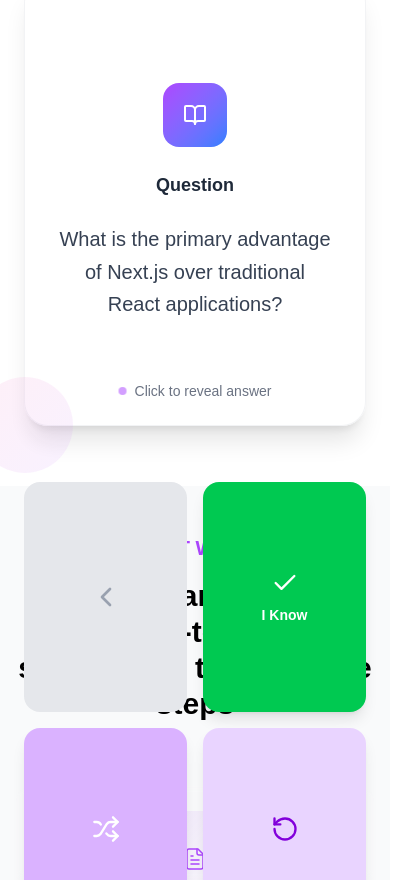
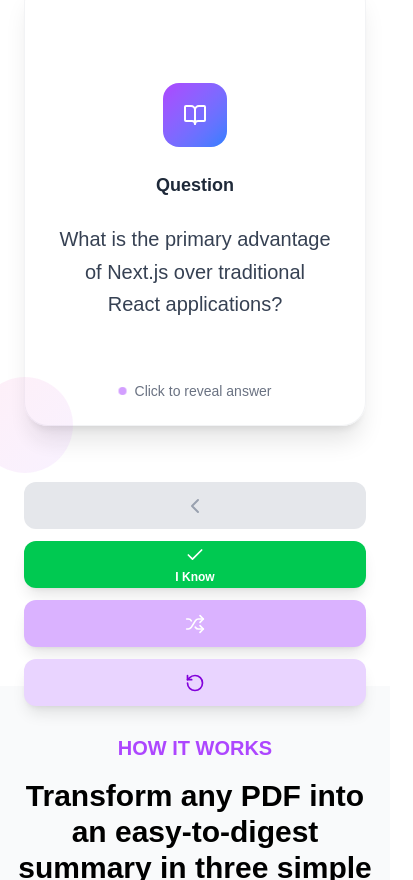
Before and after one commit to KeaMeng-ING/Learnify, a Next.js app: page / in a window 390 px wide. Shown: the part 1120-2000 px from the top of the page, 413 px wide, since content can reach past the window. Built offline with nearby package versions, Linux system fonts and the light colour scheme; no server answers.

Commit message:
Improve UI on home page

```diff
--- a/app/page.tsx
+++ b/app/page.tsx
@@ -8,7 +8,7 @@
 export default function Home() {
   console.log("sdf");
   return (
-    <div className="relative w-full">
+    <div className="relative w-full overflow-x-hidden">
       <BgGradient />
       <div className="flex flex-col">
         <HeroSection />
--- a/components/flashcards/QuizClient.tsx
+++ b/components/flashcards/QuizClient.tsx
@@ -18,6 +18,7 @@
 import ProgressBar from "@/components/flashcards/ProgressBar";
 import { Badge } from "@/components/ui/badge";
 import Link from "next/link";
+import { cn } from "@/lib/utils";
 
 type Quiz = {
   id: string;
@@ -39,11 +40,13 @@
   minRead,
   questions,
   id,
+  demoMode = false,
 }: {
   questions: Quiz[];
   title: string;
   minRead: number | null;
   id: string;
+  demoMode?: boolean;
 }) {
   const [currentIndex, setCurrentIndex] = useState(0);
   const [isFlipped, setIsFlipped] = useState(false);
@@ -401,41 +404,48 @@
         </div>
 
         {/* Navigation Controls - 2x2 Grid */}
-        <div className="w-full lg:w-[20%] grid grid-cols-2 gap-4 lg:gap-5 h-[28rem] lg:h-[32rem]">
+        <div
+          className={cn(
+            "w-full lg:w-[20%] grid gap-3 lg:gap-4 xl:gap-5 h-[14rem] sm:h-[24rem] lg:h-[32rem]",
+            demoMode ? "grid-cols-1 grid-rows-4" : "grid-cols-2"
+          )}
+        >
           {/* Previous Button */}
           <button
             onClick={prevCard}
             disabled={currentIndex === 0}
-            className={`flex items-center justify-center w-full rounded-2xl transition-all duration-300 ${
+            className={`flex items-center justify-center w-full rounded-xl lg:rounded-2xl transition-all duration-300 ${
               currentIndex === 0
                 ? "bg-gray-200 text-gray-400 cursor-not-allowed"
                 : "bg-white hover:bg-purple-50 text-purple-600 hover:text-purple-700 shadow-lg hover:shadow-xl hover:scale-105 border-2 border-purple-200"
             }`}
             title="Previous Card"
           >
-            <ChevronLeft size={32} />
+            <ChevronLeft size={24} className="lg:w-8 lg:h-8" />
           </button>
 
           {/* Action Button (I Know / Don't Know) */}
           {!isFlipped ? (
             <button
               onClick={markAsKnown}
-              className={`flex flex-col items-center justify-center gap-2 w-full rounded-2xl transition-all duration-300 ${
+              className={`flex flex-col items-center justify-center gap-1 lg:gap-2 w-full rounded-xl lg:rounded-2xl transition-all duration-300 ${
                 currentIndex === cards.length - 1
                   ? "bg-green-500 hover:bg-green-600 text-white shadow-lg hover:shadow-xl hover:scale-105"
                   : "bg-green-500 hover:bg-green-600 text-white shadow-lg hover:shadow-xl hover:scale-105"
               }`}
             >
-              <Check size={28} />
-              <span className="font-semibold text-sm lg:text-base">I Know</span>
+              <Check size={20} className="lg:w-7 lg:h-7" />
+              <span className="font-semibold text-xs lg:text-sm xl:text-base">
+                I Know
+              </span>
             </button>
           ) : (
             <button
               onClick={markAsUnknown}
-              className="flex flex-col items-center justify-center gap-2 w-full rounded-2xl bg-red-500 hover:bg-red-600 text-white transition-all duration-300 hover:scale-105 shadow-lg hover:shadow-xl"
+              className="flex flex-col items-center justify-center gap-1 lg:gap-2 w-full rounded-xl lg:rounded-2xl bg-red-500 hover:bg-red-600 text-white transition-all duration-300 hover:scale-105 shadow-lg hover:shadow-xl"
             >
-              <X size={28} />
-              <span className="font-semibold text-sm lg:text-base">
+              <X size={20} className="lg:w-7 lg:h-7" />
+              <span className="font-semibold text-xs lg:text-sm xl:text-base">
                 Don&#39;t Know
               </span>
             </button>
@@ -444,19 +454,19 @@
           {/* Shuffle Button */}
           <button
             onClick={shuffleCards}
-            className="flex items-center justify-center w-full rounded-2xl bg-purple-300 hover:bg-purple-400 text-white transition-all duration-300 hover:scale-105 shadow-lg hover:shadow-xl"
+            className="flex items-center justify-center w-full rounded-xl lg:rounded-2xl bg-purple-300 hover:bg-purple-400 text-white transition-all duration-300 hover:scale-105 shadow-lg hover:shadow-xl"
             title="Shuffle Cards"
           >
-            <Shuffle size={28} />
+            <Shuffle size={20} className="lg:w-7 lg:h-7" />
           </button>
 
           {/* Reset Button */}
           <button
             onClick={resetCards}
-            className="flex items-center justify-center w-full rounded-2xl bg-purple-200 hover:bg-purple-300 text-purple-700 transition-all duration-300 hover:scale-105 shadow-lg hover:shadow-xl"
+            className="flex items-center justify-center w-full rounded-xl lg:rounded-2xl bg-purple-200 hover:bg-purple-300 text-purple-700 transition-all duration-300 hover:scale-105 shadow-lg hover:shadow-xl"
             title="Reset Progress"
           >
-            <RotateCcw size={28} />
+            <RotateCcw size={20} className="lg:w-7 lg:h-7" />
           </button>
         </div>
       </div>
--- a/components/home/CTASection.tsx
+++ b/components/home/CTASection.tsx
@@ -20,8 +20,9 @@
         </div>
 
         <div className="text-center mb-16">
-          <h2 className="font-black text-3xl uppercase mb-4  text-black">
-            Ready to Save Hours of Learning?
+          <h2 className="font-black text-3xl  mb-4  text-black">
+            <span className="text-purple-600">Ready</span> to Save Hours of
+            Learning?
           </h2>
           <h3 className=" text-lg max-w-2xl mx-auto text-gray-400">
             Transform your documents into clear, fun and easy to learn with our
--- a/components/home/DemoSection.tsx
+++ b/components/home/DemoSection.tsx
@@ -6,7 +6,7 @@
 
 export default function DemoSection() {
   return (
-    <section className="relative">
+    <section className="relative mb-50">
       <div
         aria-hidden="true"
         className="pointer-events-none absolute inset-0 -z-10 transform-gpu overflow-hidden blur-3xl"
@@ -37,9 +37,10 @@
           <div className="w-full">
             <QuizClient
               questions={sampleQuestions}
-              title="Learnify Demo Quiz"
+              title="Learnify Demo"
               minRead={2}
               id="demo-quiz"
+              demoMode={true}
             />
           </div>
         </div>
```
